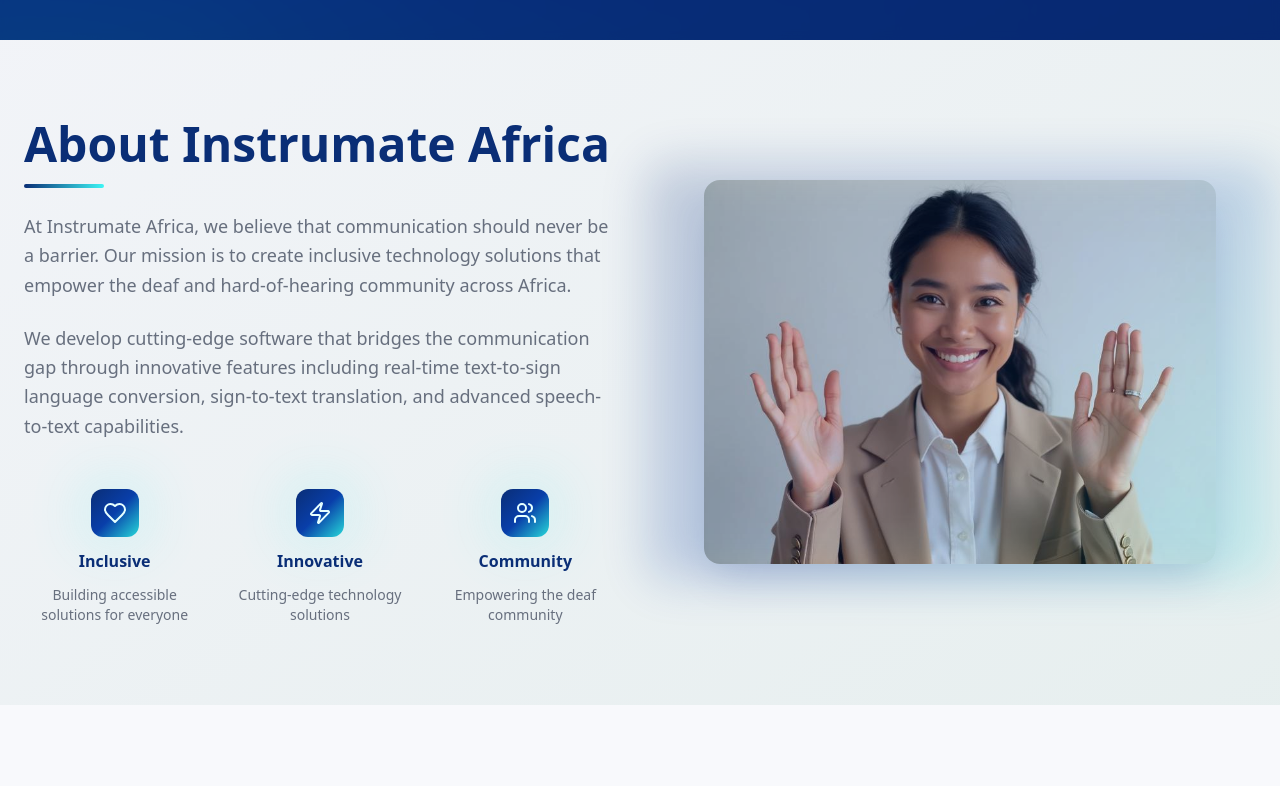
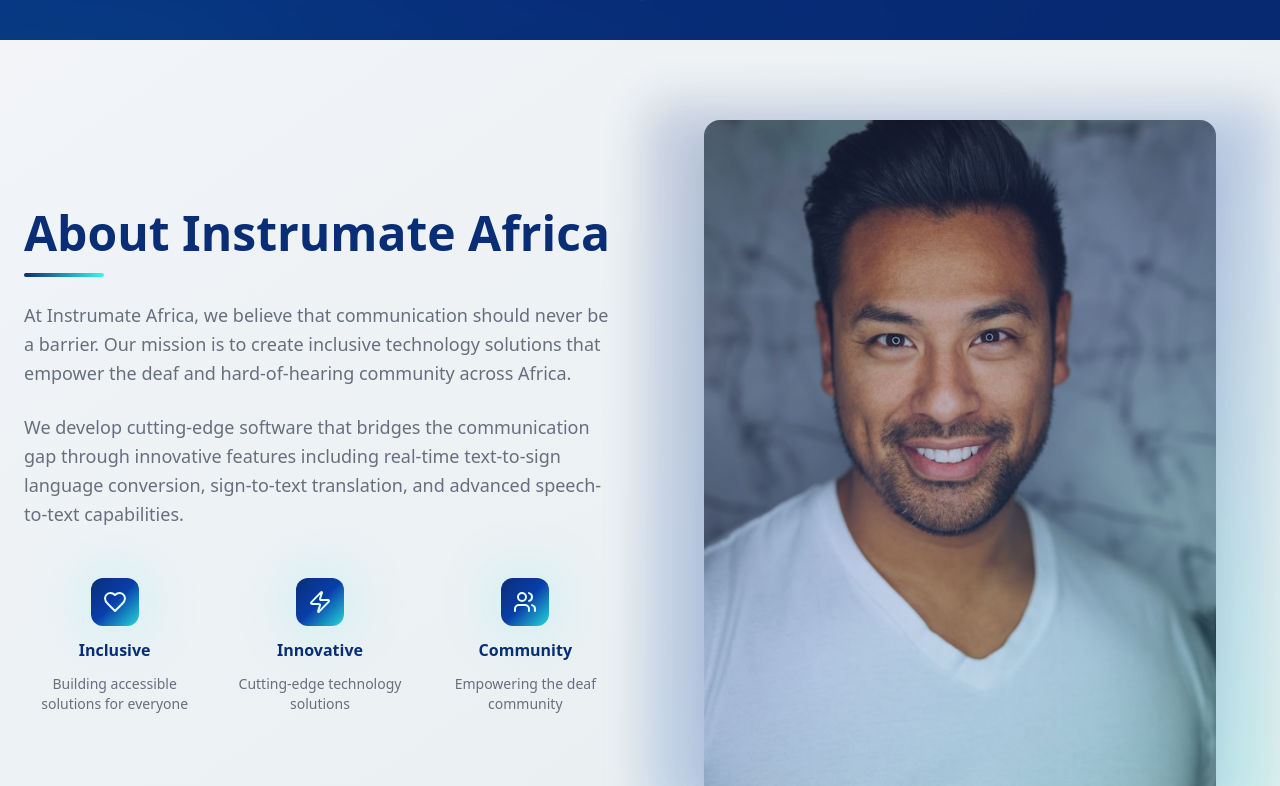
Before and after one commit to Marambii/website, a React (Vite) app: page / in a window 1280 px wide. Shown: the part 760-1546 px from the top of the page. Built offline with nearby package versions, Linux system fonts and the light colour scheme.

Commit message:
Replace about section image
Replace the image of the avatar in the about section with an African photo.

```diff
--- a/src/components/AboutSection.tsx
+++ b/src/components/AboutSection.tsx
@@ -1,4 +1,4 @@
-import signLanguageAvatar from "@/assets/sign-language-avatar.jpg";
+import africanProfessional from "@/assets/african-professional.jpg";
 import { Heart, Users, Zap } from "lucide-react";
 
 const AboutSection = () => {
@@ -59,8 +59,8 @@ const AboutSection = () => {
           <div className="relative">
             <div className="relative">
               <img
-                src={signLanguageAvatar}
-                alt="Person performing sign language"
+                src={africanProfessional}
+                alt="African professional representing our community"
                 className="w-full max-w-lg mx-auto rounded-2xl shadow-elegant"
               />
               <div className="absolute -inset-4 bg-gradient-hero rounded-2xl opacity-20 blur-xl"></div>
```
Also changed, not shown: src/assets/african-professional.jpg (added).
